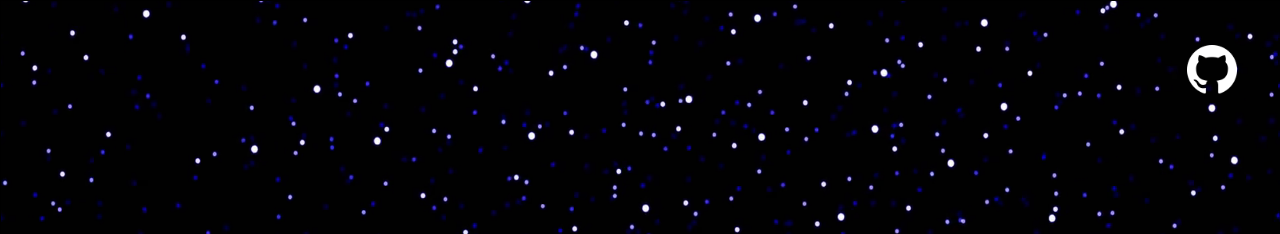
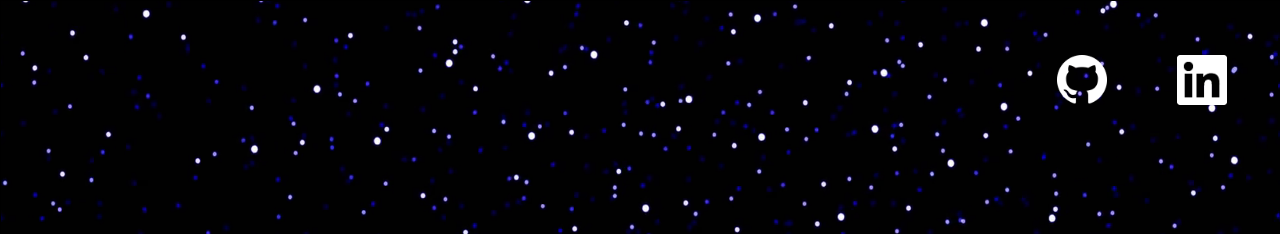
Before and after one commit to TheoObbard/tie_fighter_assault, a website built with webpack: page index.html in a window 1280 px wide. Shown: the top 234 px of the page. Built offline with nearby package versions, Linux system fonts and the light colour scheme.

Commit message:
add linkedin to splash page

```diff
--- a/assets/main.css
+++ b/assets/main.css
@@ -16,28 +16,45 @@ body {
   height: 100%;
 }
 
-
-.clickable_gh {
+.logos {
+  display: flex;
+  flex-direction: row;
+  justify-content: center;
   position: absolute;
   top: 20px;
   right: 20px;
+}
+
+.clickable_gh {
   display: flex;
   align-items: center;
   justify-content: center;
-  width: 100px;
-  height: 100px;
+  width: 120px;
+  height: 120px;
+  cursor: url('MFsight99.png') 2 2, pointer;
+}
+
+.clickable_li {
+  display: flex;
+  align-items: center;
+  justify-content: center;
+  width: 120px;
+  height: 120px;
   cursor: url('MFsight99.png') 2 2, pointer;
 }
 
 .github_logo {
-  /* position: absolute;
-  top: 20px;
-  right: 20px; */
   background-image: url('GitHub-Mark-Light-64px.png');
-  background-size: contain;
+  background-size: cover;
   height: 50px;
   width: 50px;
-  /* padding: 50px; */
+}
+
+.linkedin_logo {
+  background-image: url('li_logo.png');
+  background-size: cover;
+  height: 50px;
+  width: 50px;
 }
 
 #splash h1 {
--- a/index.html
+++ b/index.html
@@ -22,11 +22,18 @@
 <body>
   <div class='screen'>
     <div id='splash'>
-      <a href='https://github.com/TheoObbard'>
-        <div class='clickable_gh'>
-          <div class='github_logo' href='https://github.com/TheoObbard'></div>
-        </div>
-      </a>
+      <div class='logos'>
+        <a href='https://github.com/TheoObbard'>
+          <div class='clickable_gh'>
+            <div class='github_logo'></div>
+          </div>
+        </a>
+        <a href='https://www.linkedin.com/in/theo-obbard-41889780/'>
+          <div class='clickable_li'>
+            <div class='linkedin_logo'></div>
+          </div>
+        </a>
+      </div>
       <h1 id='title_txt'></h1>
       <h2 id='instructions'></h2>
       <div id='play_btn'>
```
Also changed, not shown: assets/li_logo.png (added).
